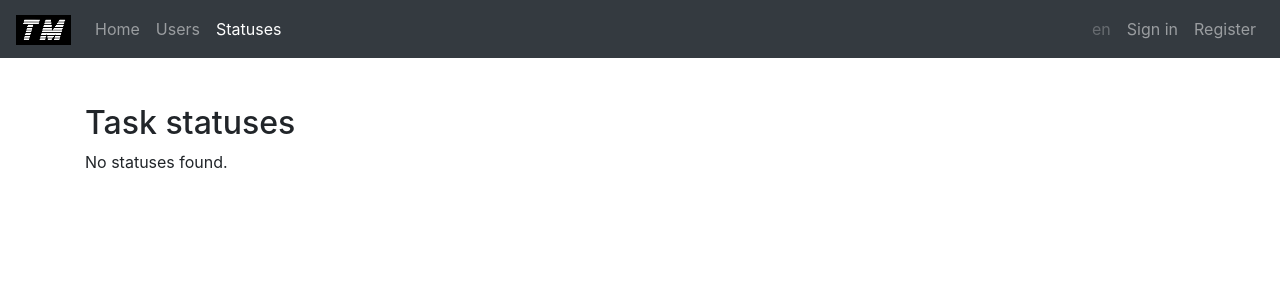
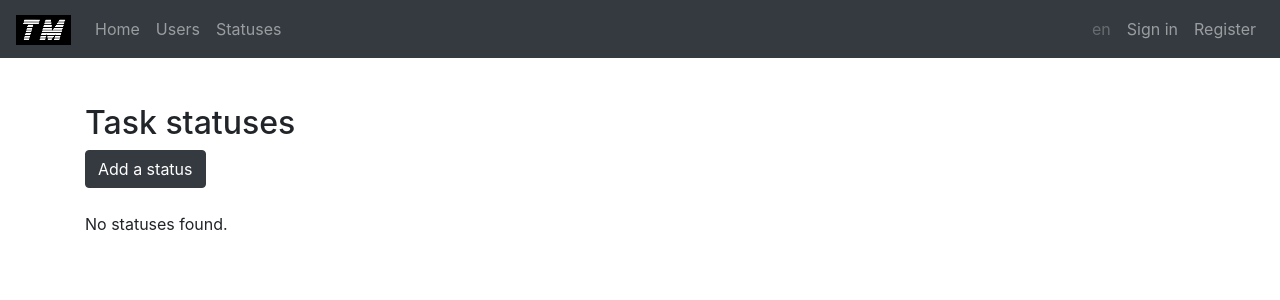
Before and after one commit to sharknoise/task-manager, a Django app: page /statuses/ in a window 1280 px wide. Shown: the top 300 px of the page. Run offline with Django 3.2, Linux system fonts and the light colour scheme; data that the repository does not hold is empty.

Commit message:
add status creation UI

```diff
--- a/statuses/urls.py
+++ b/statuses/urls.py
@@ -3,5 +3,6 @@ from django.urls import path
 from statuses import views
 
 urlpatterns = [
-    path('', views.StatusesListView.as_view(), name='statuses'),
+    path('', views.StatusesListView.as_view(), name='statuses_list'),
+    path('create/', views.StatusCreateView.as_view(), name='status_create'),
 ]
--- a/statuses/views.py
+++ b/statuses/views.py
@@ -1,3 +1,4 @@
+from django.urls import reverse_lazy
 from django.views import generic
 
 from statuses.models import Status
@@ -6,3 +7,19 @@ from statuses.models import Status
 class StatusesListView(generic.ListView):
     model = Status
     template_name = 'statuses/statuses-list.html'
+
+
+class StatusCreateView(generic.edit.CreateView):
+    model = Status
+    fields = ['name']
+    template_name = 'statuses/status-create.html'
+    success_url = reverse_lazy('statuses_list')
+
+    def form_valid(self, form):
+        """Add the user to the form as the author of the status.
+
+        We are overriding form_valid() because it is the method
+        that eventually returns HttpResponseRedirect().
+        """
+        form.instance.author = self.request.user
+        return super().form_valid(form)
--- a/task_manager/templates/base.html
+++ b/task_manager/templates/base.html
@@ -52,7 +52,7 @@
           </li>
           {% url 'statuses' as statuses %}
           <li class="nav-item {% if request.path == statuses %}active{% endif %}">
-            <a class="nav-link" href="{% url 'statuses' %}">{% trans "Statuses" %}</a>
+            <a class="nav-link" href="{% url 'statuses_list' %}">{% trans "Statuses" %}</a>
           </li>
         </ul>
         <ul class="navbar-nav">
--- a/task_manager/templates/statuses/statuses-list.html
+++ b/task_manager/templates/statuses/statuses-list.html
@@ -4,6 +4,9 @@
 {% block content %}
 <br>
 <h2>{% trans 'Task statuses' %}</h2>
+<a href="{% url 'status_create' %}" class="btn btn-dark">{% trans 'Add a status' %}</a>
+<br>
+<br>
 {% if object_list %}
 <div class="table-responsive">
   <table class="table table-striped table-sm">
```
Also changed, not shown: task_manager/templates/statuses/status-create.html (added, +13 -0 lines).
